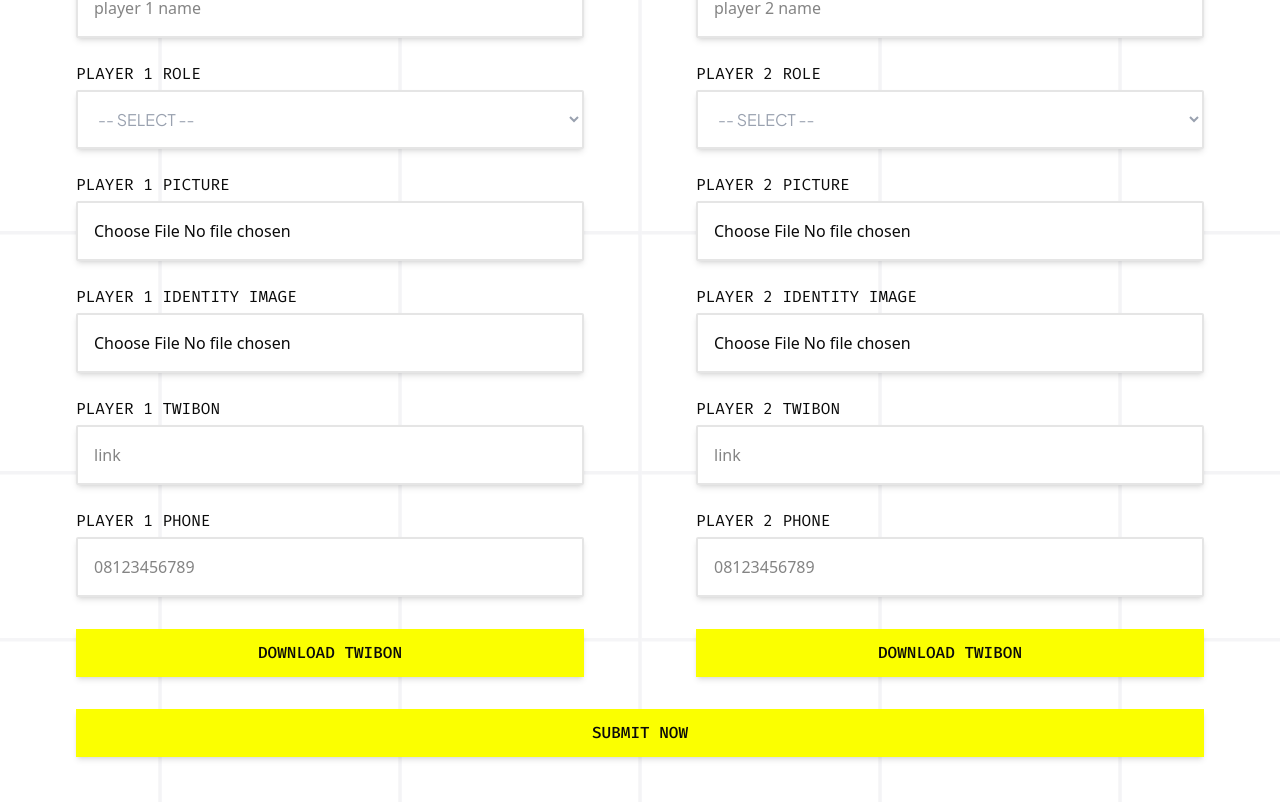
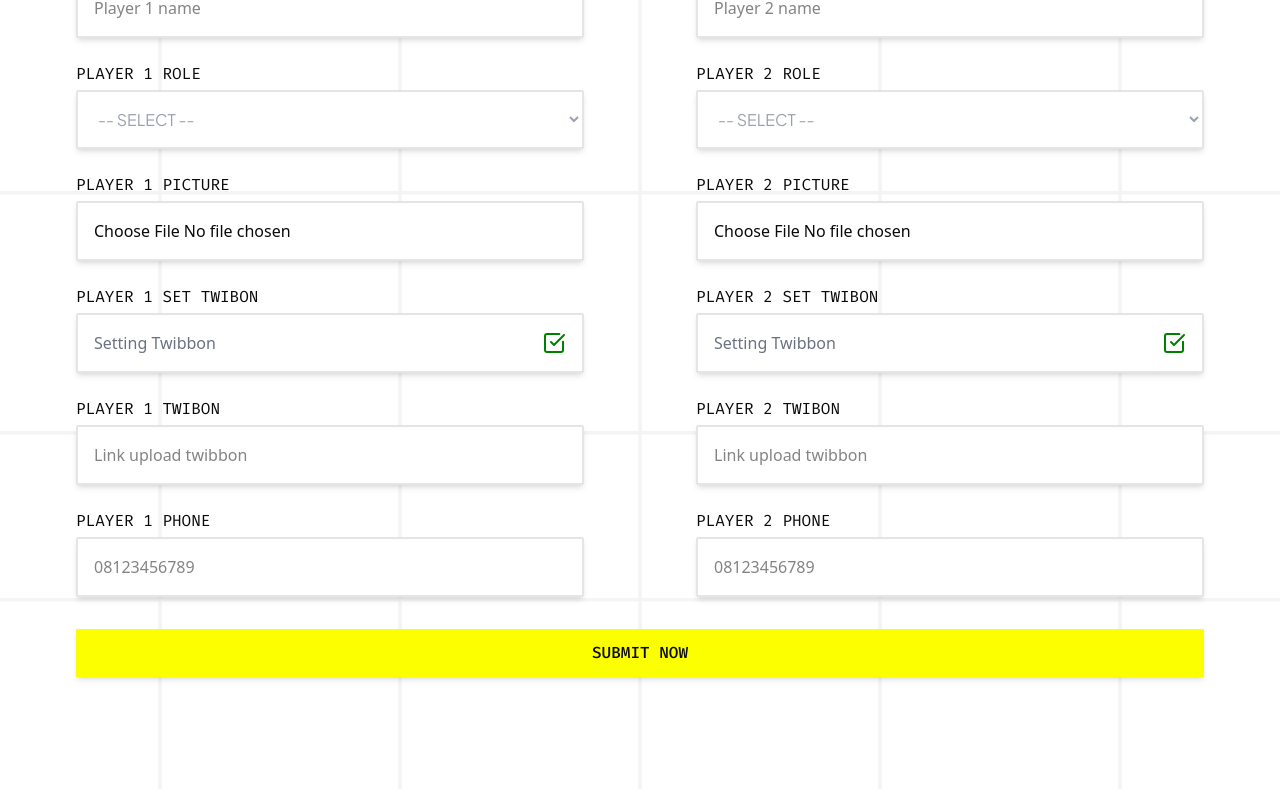
Before and after one commit to Dinus-Robotic-Club/fe-roboco, a Next.js app: page /register in a window 1280 px wide. Shown: the part 1200-2002 px from the top of the page. Built offline with nearby package versions, Linux system fonts and the light colour scheme; no server answers.

Commit message:
create : modal twibbon

```diff
--- a/app/register/page.tsx
+++ b/app/register/page.tsx
@@ -1,100 +1,102 @@
-'use client'
-import FormRegistationTeam from '@/component/ui/FormRegistationTeam'
-import FormRegistrationPlayer from '@/component/ui/FormRegistrationPlayer'
-import Navbar from '@/component/ui/Global/Navbar'
-import { useTournaments } from '@/hooks/queries/useTournaments'
-import { nav_register } from '@/lib'
-import { IBodyRegisterTeam, IParticipantsBody, ITeamBody, RegisterError } from '@/lib/types/team'
-import { useMounted } from '@/lib/useMounted'
-import { RegisterTeamSchema } from '@/lib/validator/register-form'
-import Image from 'next/image'
-import { FormEvent, useEffect, useState } from 'react'
-import { useCreateTeam } from '@/hooks/mutations/teams-mutation'
-import Loader from '@/component/ui/Global/loader'
-import { mapZodErrors } from '@/lib/func'
-import { IGetAllTournaments } from '@/lib/types/type'
+"use client";
+import FormRegistationTeam from "@/component/ui/FormRegistationTeam";
+import FormRegistrationPlayer from "@/component/ui/FormRegistrationPlayer";
+import Navbar from "@/component/ui/Global/Navbar";
+import { useTournaments } from "@/hooks/queries/useTournaments";
+import { nav_register } from "@/lib";
+import { IBodyRegisterTeam, IParticipantsBody, ITeamBody, RegisterError } from "@/lib/types/team";
+import { useMounted } from "@/lib/useMounted";
+import { RegisterTeamSchema } from "@/lib/validator/register-form";
+import Image from "next/image";
+import { FormEvent, useEffect, useState } from "react";
+import { useCreateTeam } from "@/hooks/mutations/teams-mutation";
+import Loader from "@/component/ui/Global/loader";
+import { mapZodErrors } from "@/lib/func";
+import { IGetAllTournaments } from "@/lib/types/type";
+import ImageUploadModal from "@/component/ui/Modal";
 
 function Register() {
-    const mounted = useMounted()
-    const { data, isLoading } = useTournaments()
-    const { mutate, isPending, isSuccess } = useCreateTeam()
+  const mounted = useMounted();
+  const { data, isLoading } = useTournaments();
+  const { mutate, isPending, isSuccess } = useCreateTeam();
+  const [showModal, setShowModal] = useState(false);
 
   const [team, setTeam] = useState<ITeamBody>({
-        name: '',
-        email: '',
-        password: '',
-        school: '',
-        category: '',
+    name: "",
+    email: "",
+    password: "",
+    school: "",
+    category: "",
     logo: null,
-        tournamentId: '',
+    tournamentId: "",
     invoice: null,
-    })
+  });
 
   const [participants, setParticipants] = useState<IParticipantsBody[]>([
     {
-            participantsName: '',
-            participantsPhone: '',
-            participantsTwibbon: '',
-            participantsRoleInTeam: '',
+      participantsName: "",
+      participantsPhone: "",
+      participantsTwibbon: "",
+      participantsRoleInTeam: "",
       participantsImage: null,
       participantsIdentityCardImage: null,
     },
     {
-            participantsName: '',
-            participantsPhone: '',
-            participantsTwibbon: '',
-            participantsRoleInTeam: '',
+      participantsName: "",
+      participantsPhone: "",
+      participantsTwibbon: "",
+      participantsRoleInTeam: "",
       participantsImage: null,
       participantsIdentityCardImage: null,
     },
-    ])
+  ]);
 
-    const [error, setError] = useState<RegisterError>({})
+  const [error, setError] = useState<RegisterError>({});
 
   useEffect(() => {
-        localStorage.setItem('team-form', JSON.stringify(team))
-    }, [team])
+    localStorage.setItem("team-form", JSON.stringify(team));
+  }, [team]);
 
   useEffect(() => {
-        localStorage.setItem('participants-form', JSON.stringify(participants))
-    }, [participants])
+    localStorage.setItem("participants-form", JSON.stringify(participants));
+  }, [participants]);
 
   const handleSubmit = async (e: FormEvent) => {
-        e.preventDefault()
+    e.preventDefault();
 
     const payload: IBodyRegisterTeam = {
       team,
       participants,
+    };
+
+    const parsed = RegisterTeamSchema.safeParse(payload);
+
+    if (!parsed.success) {
+      setError(mapZodErrors(parsed.error.issues));
+      console.log(parsed.error.issues);
+      return;
     }
 
-        const parsed = RegisterTeamSchema.safeParse(payload)
+    setError({});
 
-        if (!parsed.success) {
-            setError(mapZodErrors(parsed.error.issues))
-            console.log(parsed.error.issues)
-            return
-        }
-
-        setError({})
-
-        const fd = new FormData()
+    const fd = new FormData();
 
     Object.entries(team).forEach(([k, v]) => {
-            fd.append(`${k}`, v instanceof File ? v : String(v))
-        })
+      fd.append(`${k}`, v instanceof File ? v : String(v));
+    });
 
     participants.forEach((p) => {
       Object.entries(p).forEach(([k, v]) => {
-                fd.append(`${k}`, v instanceof File ? v : String(v))
-            })
-        })
+        fd.append(`${k}`, v instanceof File ? v : String(v));
+      });
+    });
 
-        mutate(fd)
-    }
+    mutate(fd);
+  };
 
-    if (isSuccess) localStorage.clear()
-    if (isLoading) return <Loader show={isLoading} />
-    if (!mounted) return null
+  if (isSuccess) localStorage.clear();
+  // if (isLoading) return <Loader show={isLoading} />
+  if (!mounted) return null;
 
   return (
     <main className="w-full relative flex flex-col items-center bg-grid">
@@ -104,11 +106,11 @@ function Register() {
       <div className="flex flex-col max-w-5xl justify-center items-center font-plus-jakarta-sans w-full px-10 gap-4 text-center mt-52 mb-32 z-20">
         <h1 className="font-extrabold text-3xl lg:text-5xl 2xl:text-[53px]">REGISTRATION FORM</h1>
         <p className="text-base lg:text-xl 2xl:text-2xl">
-                    tolong lengkapi form di bawah ini, silahkan download{' '}
+          tolong lengkapi form di bawah ini, silahkan download{" "}
           <a href="" className="underline cursor-pointer">
             panduan pendaftaran
-                    </a>{' '}
-                    atau hubungi{' '}
+          </a>{" "}
+          atau hubungi{" "}
           <a href="" className="underline cursor-pointer">
             narahubung kami
           </a>
@@ -116,7 +118,12 @@ function Register() {
       </div>
       <div className="max-h-full md:max-h-[510px]  w-full max-w-[1176px] relative flex justify-center items-center flex-col px-3 sm:px-6 lg:px-20 z-20 mb-28 py-10 mx-auto shadow-md lg:shadow-none bg-[#fcff00] lg:bg-transparent">
         <Image src="/bg-registration-team.svg" alt="Registration Team" fill className="rounded-md object-cover hidden lg:block" />
-                <FormRegistationTeam data={team} setData={setTeam} listTour={(data?.data as IGetAllTournaments[]) ?? []} error={error.team} />
+        <FormRegistationTeam
+          data={team}
+          setData={setTeam}
+          listTour={(data?.data as IGetAllTournaments[]) ?? []}
+          error={error.team}
+        />
       </div>
       <div className="w-full flex flex-col justify-center items-center mb-28">
         <h1 className="text-center font-bold text-2xl font-plus-jakarta-sans mb-10">PLAYER PROFILE</h1>
@@ -124,22 +131,27 @@ function Register() {
           data={participants}
           setData={(index, data) =>
             setParticipants((prev) => {
-                            const copy = [...prev]
-                            copy[index] = { ...copy[index], ...data }
-                            return copy
+              const copy = [...prev];
+              copy[index] = { ...copy[index], ...data };
+              return copy;
             })
           }
+          onOpenTwibbonModal={() => setShowModal(true)}
           errors={error.participants ?? {}}
         />
 
         <div className="w-full max-w-[1176px] flex justify-center mt-8 px-3 md:px-6">
-                    <button onClick={handleSubmit} className="bg-[#FBFF00] hover:shadow-xl transition font-fira-code font-medium py-3 px-10 w-full shadow-md">
+          <button
+            onClick={handleSubmit}
+            className="bg-[#FBFF00] hover:shadow-xl transition font-fira-code font-medium py-3 px-10 w-full shadow-md"
+          >
             SUBMIT NOW
           </button>
         </div>
       </div>
+      {showModal && <ImageUploadModal onClose={() => setShowModal(false)} />}
     </main>
-    )
+  );
 }
 
-export default Register
+export default Register;
--- a/component/ui/FormRegistrationPlayer.tsx
+++ b/component/ui/FormRegistrationPlayer.tsx
@@ -1,14 +1,16 @@
-'use client'
+"use client";
 
-import { IParticipantsBody } from '@/lib/types/team'
+import { IParticipantsBody } from "@/lib/types/team";
+import { SquareCheckBig } from "lucide-react";
 
 type Props = {
-    data: IParticipantsBody[]
-    setData: (index: number, patch: Partial<IParticipantsBody>) => void
-    errors?: Record<number, Partial<Record<keyof IParticipantsBody, string>>>
-}
+  data: IParticipantsBody[];
+  setData: (index: number, patch: Partial<IParticipantsBody>) => void;
+  errors?: Record<number, Partial<Record<keyof IParticipantsBody, string>>>;
+  onOpenTwibbonModal: () => void;
+};
 
-export default function FormRegistrationPlayer({ data, setData, errors = {} }: Props) {
+export default function FormRegistrationPlayer({ data, setData, errors = {}, onOpenTwibbonModal }: Props) {
   return (
     <div className="grid grid-cols-1 md:grid-cols-2 gap-16 lg:gap-28 w-full max-w-[1176px] px-3 md:px-6">
       {data.map((player, index) => (
@@ -18,7 +20,7 @@ export default function FormRegistrationPlayer({ data, setData, errors = {} }: P
             <input
               value={player.participantsName}
               type="text"
-                            placeholder={`player ${index + 1} name`}
+              placeholder={`Player ${index + 1} name`}
               className="p-4 bg-white rounded-xs shadow-md border-2"
               onChange={(e) => setData(index, { participantsName: e.target.value })}
             />
@@ -30,7 +32,7 @@ export default function FormRegistrationPlayer({ data, setData, errors = {} }: P
               name="participant-role"
               onChange={(e) => setData(index, { participantsRoleInTeam: e.target.value })}
               className={`p-4 bg-white rounded-xs shadow-md border-2 font-plus-jakarta-sans text-sm lg:text-base ${
-                                player.participantsRoleInTeam === '' ? 'text-gray-400' : 'text-black'
+                player.participantsRoleInTeam === "" ? "text-gray-400" : "text-black"
               }`}
             >
               <option value="">-- SELECT --</option>
@@ -52,28 +54,24 @@ export default function FormRegistrationPlayer({ data, setData, errors = {} }: P
               name="participantsImage"
               className="p-4 bg-white rounded-xs shadow-md border-2"
               onChange={(e) => {
-                                const file = (e.target as HTMLInputElement).files?.[0]
+                const file = (e.target as HTMLInputElement).files?.[0];
                 if (file) {
-                                    setData(index, { participantsImage: file })
+                  setData(index, { participantsImage: file });
                 }
               }}
             />
           </Field>
 
-                    <Field label={`PLAYER ${index + 1} IDENTITY IMAGE`} error={errors[index]?.participantsIdentityCardImage}>
-                        <input
-                            type="file"
-                            accept=".jpg, .png, .jpeg"
-                            id="participantsIdentityCardImage"
-                            name="participantsIdentityCardImage"
-                            className="p-4 bg-white rounded-xs shadow-md border-2"
-                            onChange={(e) => {
-                                const file = (e.target as HTMLInputElement).files?.[0]
-                                if (file) {
-                                    setData(index, { participantsIdentityCardImage: file })
-                                }
-                            }}
-                        />
+          <Field label={`PLAYER ${index + 1} SET TWIBON`} error={errors[index]?.participantsIdentityCardImage}>
+            <button
+              key={index}
+              onClick={onOpenTwibbonModal}
+              className="p-4 bg-white rounded-xs shadow-md border-2 flex justify-between text-gray-500 cursor-pointer active:bg-gray-100"
+            >
+              <p>Setting Twibbon</p>
+              {/* <Square className="" color="" /> */}
+              <SquareCheckBig color="green" />
+            </button>
           </Field>
 
           {/* TWIBON */}
@@ -81,7 +79,7 @@ export default function FormRegistrationPlayer({ data, setData, errors = {} }: P
             <input
               value={player.participantsTwibbon}
               type="url"
-                            placeholder="link"
+              placeholder="Link upload twibbon"
               className="p-4 bg-white rounded-xs shadow-md border-2"
               onChange={(e) => setData(index, { participantsTwibbon: e.target.value })}
             />
@@ -97,13 +95,10 @@ export default function FormRegistrationPlayer({ data, setData, errors = {} }: P
               onChange={(e) => setData(index, { participantsPhone: e.target.value })}
             />
           </Field>
-                    <button key={index} className="bg-[#FBFF00] hover:shadow-xl transition font-fira-code font-medium py-3 mt-2 shadow-md">
-                        DOWNLOAD TWIBON
-                    </button>
         </div>
       ))}
     </div>
-    )
+  );
 }
 
 function Field({ label, error, children }: { label: string; error?: string; children: React.ReactNode }) {
@@ -113,5 +108,5 @@ function Field({ label, error, children }: { label: string; error?: string; chil
       {children}
       {error && <p className="text-red-500 text-xs">{error}</p>}
     </div>
-    )
+  );
 }
--- /dev/null
+++ b/component/ui/Modal.tsx
@@ -0,0 +1,98 @@
+"use client";
+import { useEffect, useRef, useState } from "react";
+import Image from "next/image";
+import { ArrowRight, FileImage, Image as Image_Preview, X } from "lucide-react";
+import { FaCloudDownloadAlt } from "react-icons/fa";
+
+export default function ImageUploadModal({ onClose }: { onClose: () => void }) {
+  const [preview, setPreview] = useState<string | null>(null);
+  const fileInputRef = useRef<HTMLInputElement>(null);
+
+  useEffect(() => {
+    document.body.style.overflow = "hidden";
+    return () => {
+      document.body.style.overflow = "";
+    };
+  }, []);
+
+  const handleUpload = (e: React.ChangeEvent<HTMLInputElement>) => {
+    const file = e.target.files?.[0];
+    if (!file) return;
+
+    const imgUrl = URL.createObjectURL(file);
+    setPreview(imgUrl);
+  };
+
+  const triggerUpload = () => {
+    fileInputRef.current?.click();
+  };
+
+  return (
+    <div className="fixed inset-0 z-50 bg-black/50 flex items-center justify-center p-4 font-plus-jakarta-sans" onClick={onClose}>
+      <div
+        className="bg-white w-full max-w-4xl 2xl:max-w-5xl rounded-xl shadow-xl p-6 relative max-h-[95vh] overflow-y-auto no-scrollbar"
+        onClick={(e) => e.stopPropagation()}
+      >
+        <button onClick={onClose} className="absolute top-3 right-3 text-gray-500 hover:text-gray-700">
+          <X />
+        </button>
+
+        <h2 className="text-2xl font-bold mb-6">Upload & Preview Twibbon</h2>
+
+        <div className="flex flex-col gap-4 items-center ">
+          <div className="flex flex-wrap justify-between items-center gap-3 w-full">
+            <label
+              onClick={triggerUpload}
+              className="cursor-pointer flex flex-col items-center justify-center aspect-square w-full max-w-[330px] md:max-w-[350px] 2xl:max-w-[400px] border-2 border-dashed border-gray-400 rounded-lg mx-auto"
+            >
+              {preview ? (
+                <Image src={preview} width={400} height={400} alt="Preview" className="object-contain w-full h-full rounded-lg" />
+              ) : (
+                <>
+                  <Image_Preview color="#dedede" className="w-20 h-20" />
+                  <span className="text-sm text-gray-600">Upload your image</span>
+                </>
+              )}
+            </label>
+
+            <ArrowRight color="gray" className="hidden lg:block" />
+
+            <label className="flex flex-col items-center justify-center aspect-square w-full max-w-[330px] md:max-w-[350px] 2xl:max-w-[400px] border-2 border-dashed border-gray-400 rounded-lg mx-auto">
+              {preview ? (
+                <Image
+                  src={preview}
+                  width={400}
+                  height={400}
+                  alt="Twibbon Preview"
+                  className="object-contain w-full h-full rounded-lg"
+                />
+              ) : (
+                <>
+                  <Image_Preview color="#dedede" className="w-20 h-20" />
+                  <span className="text-sm text-gray-600">Preview Your Twibbon</span>
+                </>
+              )}
+            </label>
+          </div>
+
+          <div className="flex w-full flex-wrap justify-between items-center gap-3">
+            <input type="file" accept="image/*" ref={fileInputRef} onChange={handleUpload} className="hidden" />
+            <button
+              onClick={triggerUpload}
+              className="py-3 px-7 text-xs sm:text-sm bg-yellow-300 font-semibold rounded flex items-center justify-center gap-2 cursor-pointer hover:bg-amber-300/80 w-full sm:w-fit"
+            >
+              Upload Image <FileImage className="w-5 h-5 sm:w-6 sm:h-6" />
+            </button>
+
+            <button
+              disabled={!preview}
+              className="py-3 px-7 text-xs sm:text-sm bg-yellow-300 font-semibold rounded  flex items-center justify-center gap-2 disabled:bg-yellow-300/50 disabled:cursor-not-allowed disabled:text-gray-500 hover:bg-amber-300/80 cursor-pointer w-full sm:w-fit"
+            >
+              Download Twibbon <FaCloudDownloadAlt className="w-5 h-5 sm:w-6 sm:h-6" />
+            </button>
+          </div>
+        </div>
+      </div>
+    </div>
+  );
+}
```
Also changed, not shown: app/globals.css (+20 -11 lines), next.config.ts (+12 -12 lines). Lines whose indentation alone changed are shown as unchanged.
